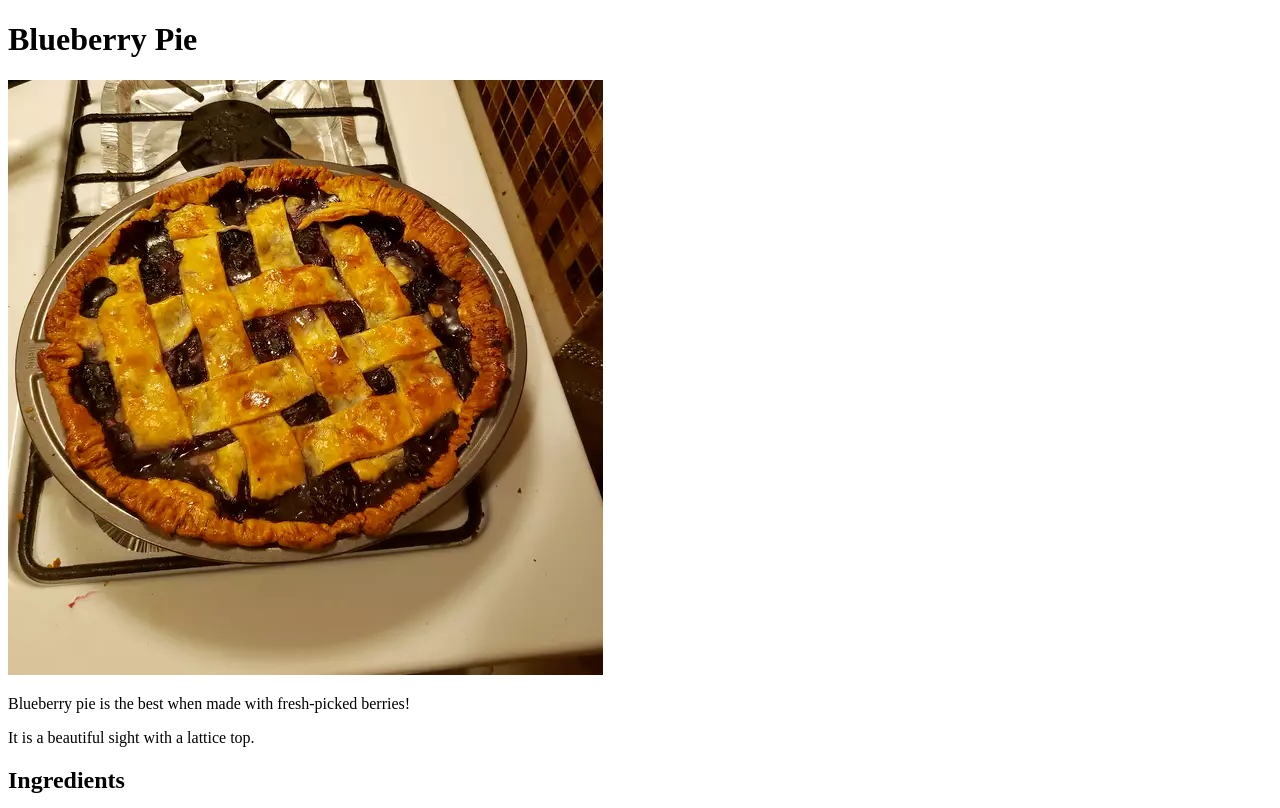
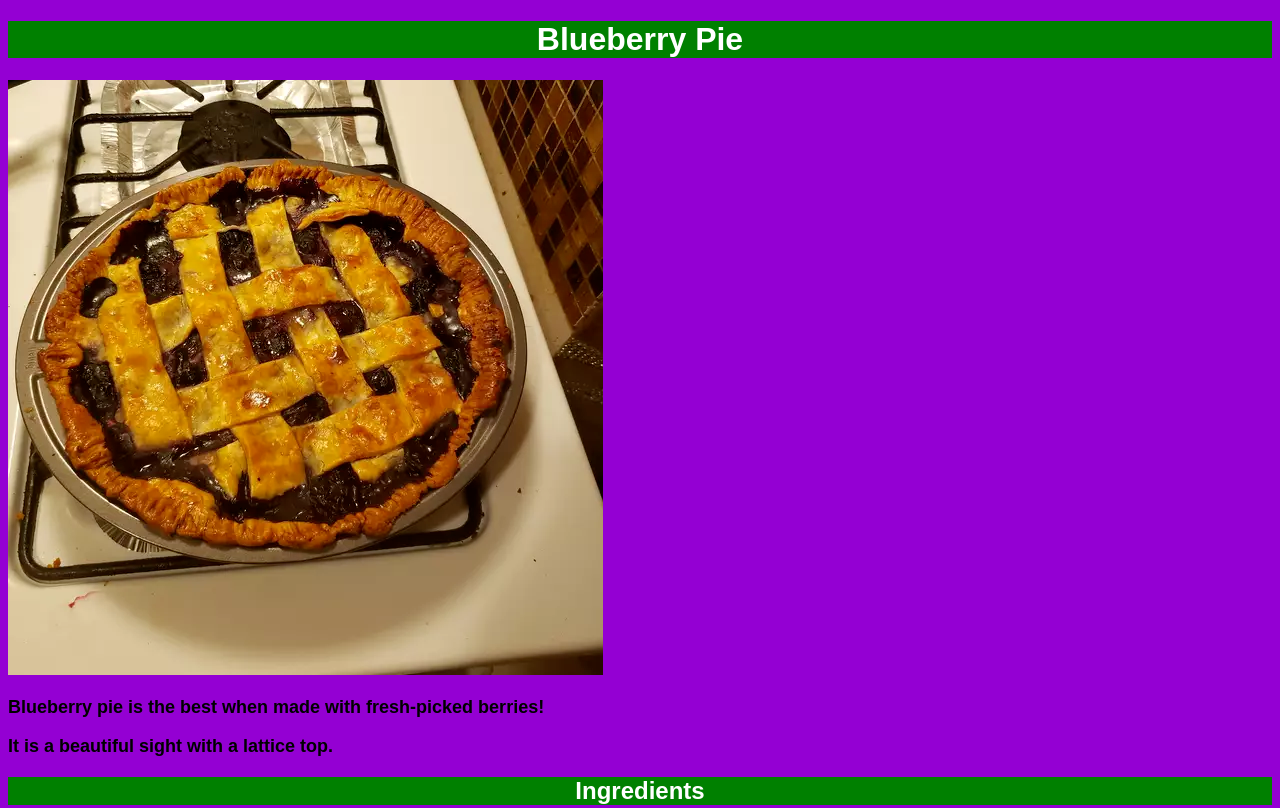
Before and after one commit to NaitsabesSiuol/odin-recipes, a plain HTML site: page recipes/Blue Pie.html in a window 1280 px wide. Shown: the top 808 px of the page. Drawn offline with Linux system fonts and the light colour scheme.

Commit message:
First time adding CSS on the recipes and index pages

```diff
--- a/recipes/Blue Pie.html
+++ b/recipes/Blue Pie.html
@@ -1,6 +1,7 @@
 <!DOCTYPE html>
 <html lang="en">
 <head>
+    <link rel="stylesheet" href="stylerecipes.css">
     <meta charset="UTF-8">
 
     <title>Blueberry Pie</title>
--- /dev/null
+++ b/recipes/stylerecipes.css
@@ -0,0 +1,23 @@
+body {
+    background-color: darkviolet;
+}
+
+h1, h2, li, p{
+    font-family: Arial, Helvetica, sans-serif;
+}
+
+h1, h2 {
+    text-align: center;
+    background-color: green;
+    color: white;
+}
+ol, ul{
+    background-color: lightgreen;
+}
+li, p{
+    font-size:large;
+}
+
+p {
+    font-weight: bold;
+}
--- /dev/null
+++ b/style.css
@@ -0,0 +1,17 @@
+body {
+    background-color: magenta;
+}
+h1, a{
+    font-family: Arial, Helvetica, sans-serif;
+}
+h1 {
+    text-align: center;
+    background-color: green;
+    color: white;
+}
+a{
+    text-align: center;
+    background-color: lightgreen;
+    font-size: 30px;
+    color: black;
+}
```
Also changed, not shown: index.html (+1 -0 lines), recipes/NinaCucumberSalad.html (+1 -0 lines), recipes/ThaiInsGrilledChicken.html (+1 -0 lines), 1 other file.
